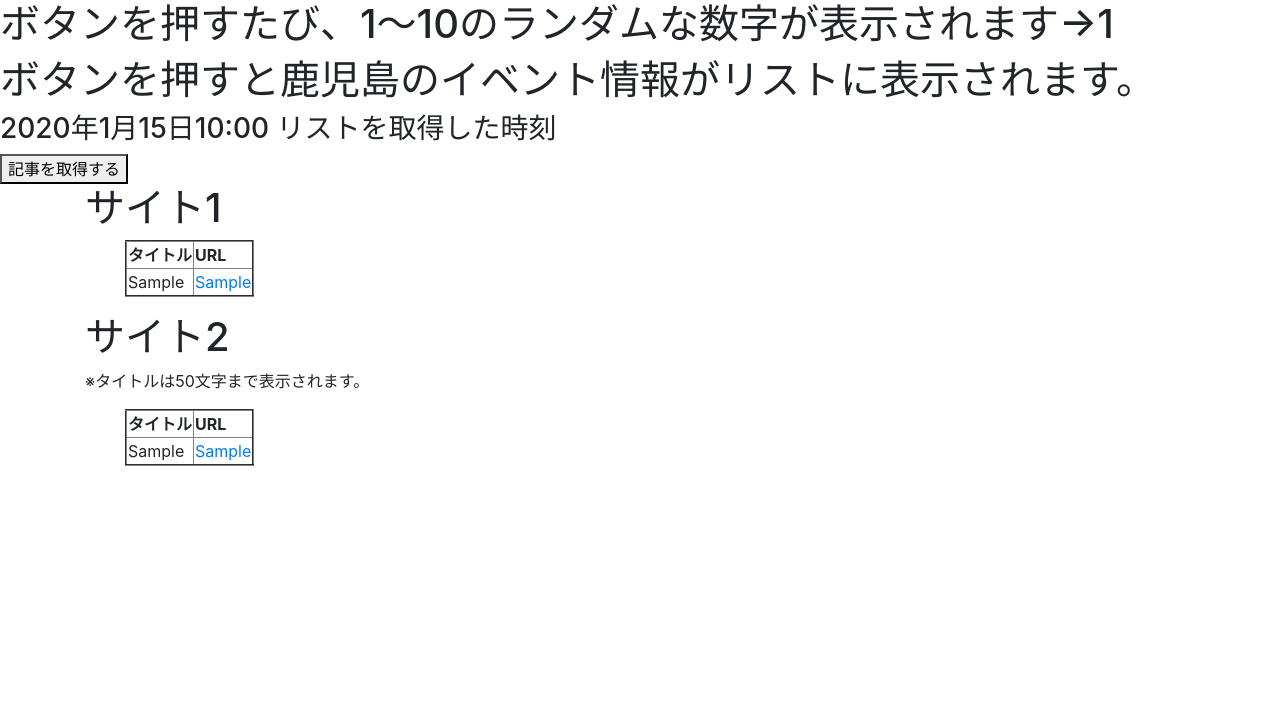
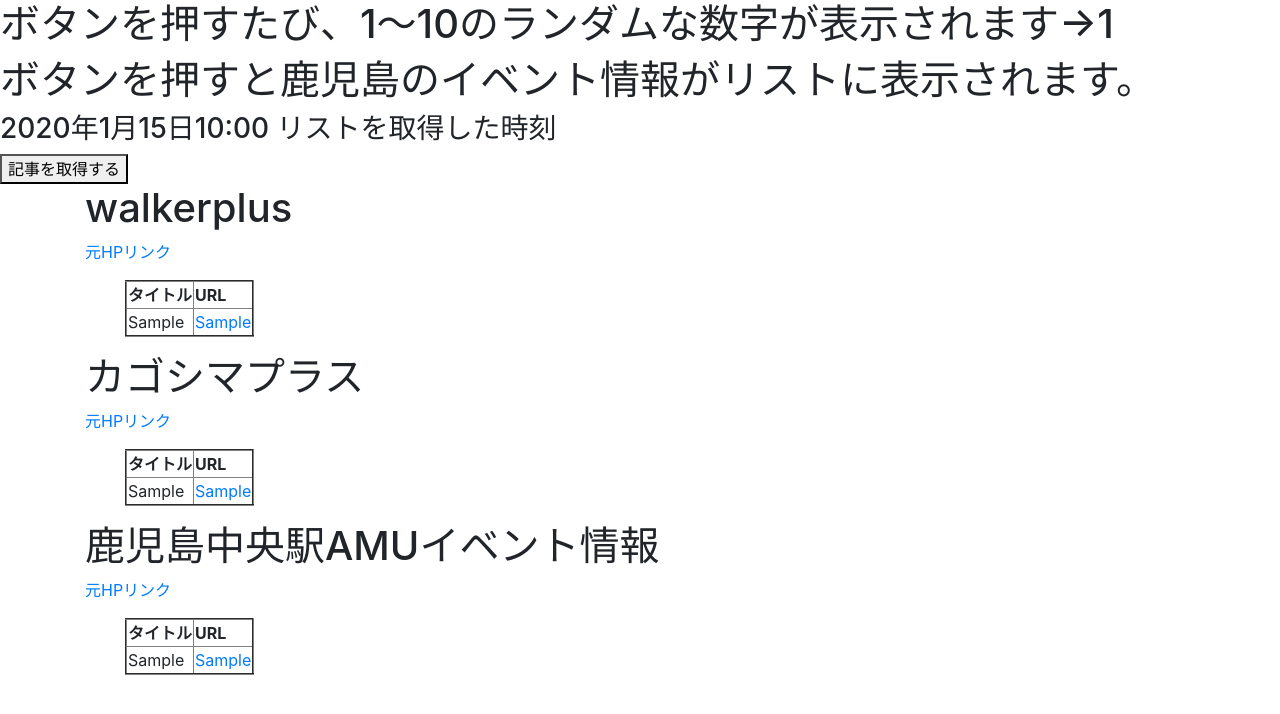
Before and after one commit to YUtaTajiri/mysite, a Django app: template templates/app_folder_html/index.html in a window 1280 px wide. Shown: the top 714 px of the page. Run offline with Django 4.2, Linux system fonts and the light colour scheme; the template is opened without the code that fills it: most values are stand-ins (such as "Sample title", 1, 10 or a date in 2020); some libraries are stand-ins or nearby versions.

Commit message:
'鹿児島中央駅のスクレイピング結果を追加'

```diff
--- a/myapp/views.py
+++ b/myapp/views.py
@@ -16,14 +16,20 @@
         if request.method == 'POST' :
             if 'get_button' in request.POST:
                 django_test1.get_title2()
+    if not django_test1.list3:
+        if request.method == 'POST' :
+            if 'get_button' in request.POST:
+                django_test1.get_title3()
     list_get1 = django_test1.list1
     list_get2 = django_test1.list2
+    list_get3 = django_test1.list3
     random_int = randint(1, 10)
     dt = datetime.datetime.now().replace(microsecond=0)
     context ={
         'dt_now' : str(dt),
         'get': list_get1,
         'get2': list_get2,
+        'get3': list_get3,
         'random_number' : str(random_int),
     }
     return render(request, template_name, context)
--- a/mysite/urls.py
+++ b/mysite/urls.py
@@ -18,6 +18,5 @@
 import myapp.views
 urlpatterns = [
     path('admin/', admin.site.urls),
-    path('create_list/',myapp.views.create_list, name='django_test1'),
     path('', include('myapp.urls')),
 ]
--- a/templates/app_folder_html/index.html
+++ b/templates/app_folder_html/index.html
@@ -18,7 +18,8 @@
         <button type="submit" name="get_button">記事を取得する</button>
     </form>
     <div class = 'container'>
-        <h1>サイト1</h1>
+        <h1>walkerplus</h1>
+        <p><a href="https://www.walkerplus.com/event_list/today/ar1046/">元HPリンク</a></p>
         <ul>
             <table border="2">
                 <tr>
@@ -33,8 +34,8 @@
                 {% endfor %}
             </table>
         </ul>
-        <h1>サイト2</h1>
-        <p>※タイトルは50文字まで表示されます。</p>
+        <h1>カゴシマプラス</h1>
+        <p><a href="https://www.tjkagoshima.com/events/">元HPリンク</a></p>
         <ul>
             <table border="2">
                 <tr>
@@ -49,6 +50,22 @@
                 {% endfor %}
             </table>
         </ul>
+        <h1>鹿児島中央駅AMUイベント情報</h1>
+        <p><a href="https://amu.jrkagoshimacity.com/event/">元HPリンク</a></p>
+        <ul>
+            <table border="2">
+                <tr>
+                    <th>タイトル</th>
+                    <th>URL</th>
+                </tr>
+                {% for post1, post2 in get3 %}
+                <tr>
+                 <td>{{post1}}</td>
+                 <td><a href={{post2}}>{{post2}}</a></td>
+                </tr>
+                {% endfor %}
+            </table>
+        </ul>
     </div>
     {% endblock content %}
 </body>
```
Also changed, not shown: myapp/application/django_test1.py (+16 -0 lines).
